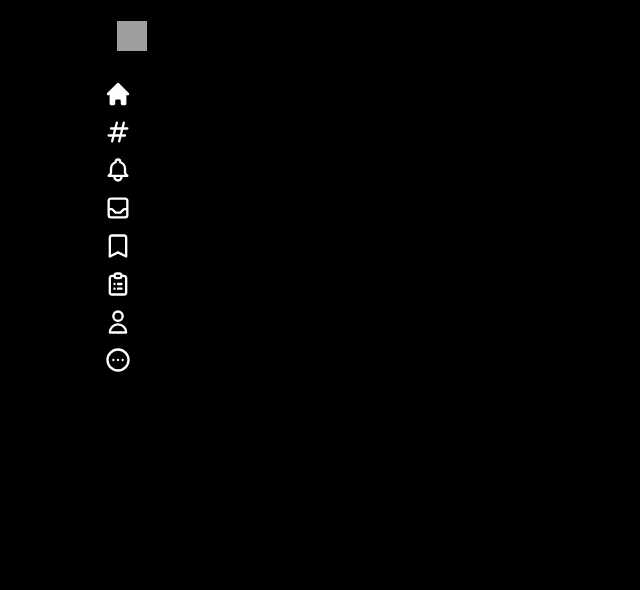
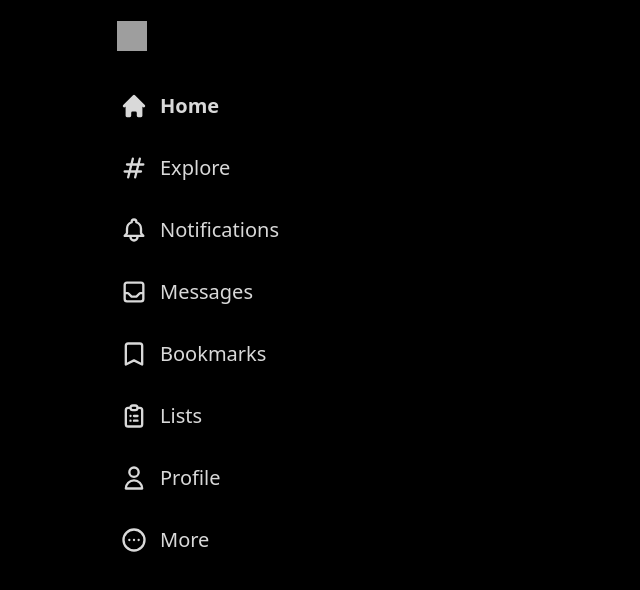
Before and after one commit to mbakin/twitter-clone, a Next.js app: page / in a window 1280 px wide. Shown: the top 590 px of the page, without its empty margins (0-640 px from the left). Built offline with nearby package versions, Linux system fonts and the light colour scheme; grey boxes are pictures that could not be loaded.

Commit message:
add styles for sidebar icons

```diff
--- a/components/SidebarLink.js
+++ b/components/SidebarLink.js
@@ -1,11 +1,14 @@
-
-
 function SidebarLink({ Icon, text, active }) {
   return (
-    <div>
-      <Icon className="h-7 text-white" />
+    <div
+      className={`text-[#d9d9d9] flex items-center justify-center xl:justify-start text-xl space-x-3 hoverAnimation ${
+        active && "font-bold"
+      }`}
+    >
+      <Icon className="h-7" />
+      <span className="hidden xl:inline">{text}</span>
     </div>
-  )
+  );
 }
 
-export default SidebarLink
+export default SidebarLink;
```
